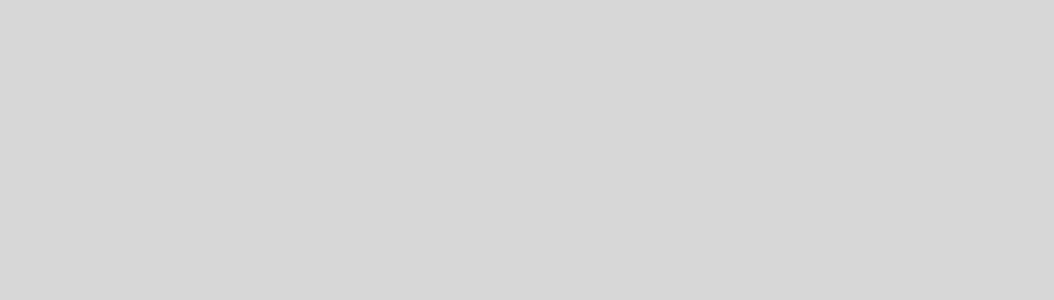
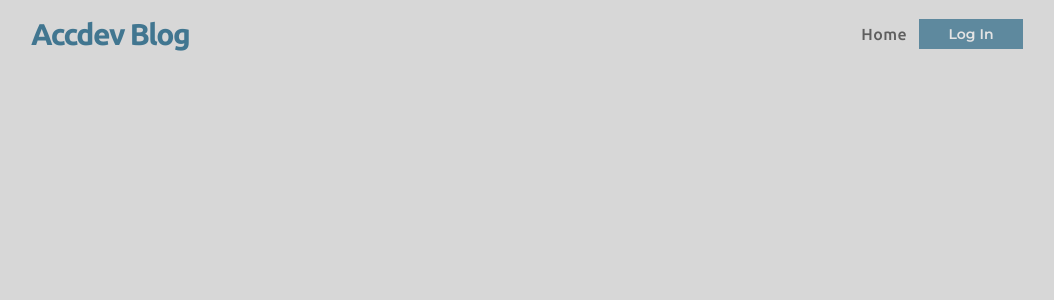
Before and after one commit to accdev1694/blog, a React (Vite) app: page / in a window 1280 px wide. Before the commit this address had no page. Shown: the top 300 px of the page, without its empty margins (113-1167 px from the left). Built offline with nearby package versions, Linux system fonts and the light colour scheme.

Commit message:
create nav links logic for login and create links

```diff
--- a/src/App.jsx
+++ b/src/App.jsx
@@ -1,23 +1,35 @@
+import { useState } from "react";
 import "./index.css";
 import { Link, BrowserRouter as Router, Routes, Route } from "react-router-dom";
 function App() {
+  const [isLoggedIn, setIsLoggedIn] = useState(false)
   return (
     <Router>
       {/* Main Page Container */}
-      <div className="h-screen px-36 font-secondary bg-custom">
+      <div className="h-screen px-36 font-secondary bg-custom pt-4">
         {/* Nav Container */}
         <div className="flex justify-between align-center">
-
+          <Link
+            className="tracking-tighter font-extrabold text-accent text-3xl font-primary"
+            to="/"
+          >
+            Accdev Blog
+          </Link>
+          {/* Navigation Links */}
+          <div className="flex justify-center items-center gap-2">
+            <Link className="px-1 tracking-wide text-primary font-medium font-primary opacity-80 hover:opacity-100 duration-300 ease-in-out">Home</Link>
+            {isLoggedIn ? <Link className="font-bold text-accent text-center text-sm border py-1 w-26 cursor-pointer opacity-80 hover:opacity-100 duration-300 ease-in-out" to="/create">Create Post</Link> : <button className="font-semibold text-secondary text-sm  py-1 border border-transparent opacity-80 hover:opacity-100 transition  duration-300 ease-in-out bg-accent  cursor-pointer w-26">Log In</button>}
+          </div>
         </div>
 
+        <div className="flex justify-center items-center gap-4">
+          <Routes>
+            <Route path="/"></Route>
+            <Route path="/login"></Route>
+            <Route path="/create"></Route>
+          </Routes>
+        </div>
       </div>
-      <Routes>
-        <Route>
-
-        </Route>
-
-      </Routes>
-
     </Router>
   );
 }
--- /dev/null
+++ b/src/components/Homepage.jsx
@@ -0,0 +1,7 @@
+const Homepage = () => {
+  return (
+    <div className=""></div>
+  );
+};
+
+export default Homepage;
--- a/src/components/NavItem.jsx
+++ /dev/null
@@ -1,9 +0,0 @@
-const NavItem = ({ href, text }) => {
-  return (
-    <li className="px-1 tracking-wide text-primary font-medium font-primary opacity-80 hover:opacity-100 duration-300 ease-in-out">
-      <a href={href}>{text}</a>
-    </li>
-  );
-};
-
-export default NavItem;
--- a/src/components/Navbar.jsx
+++ /dev/null
@@ -1,35 +0,0 @@
-import NavItem from "./NavItem";
-
-
-const Navbar = ({ isLoggedIn }) => {
-  return (
-    <div className="flex justify-between align-center pt-4">
-      <div className="tracking-tighter font-extrabold text-accent text-3xl font-primary">
-        <a href="/">Accdev Blog</a>
-      </div>
-      <div className="flex justify-center items-center gap-4">
-        <div className="flex">
-          <ul className="flex justify-center items-center">
-            <NavItem href="/home" text="Homepage" />
-          </ul>
-        </div>
-
-        {/* remember to switch TRUE the flag on the log in button */}
-        <div className="flex items-center justify-center gap-2">
-          {!isLoggedIn && (
-            <button className="font-bold text-accent border py-1 w-36 cursor-pointer opacity-80 hover:opacity-100 duration-300 ease-in-out">
-              Create Post
-            </button>
-          )}
-          {!isLoggedIn && (
-            <button className="font-semibold text-secondary   py-1 border border-transparent opacity-80 hover:opacity-100 transition  duration-300 ease-in-out bg-accent  cursor-pointer w-36">
-              Log In
-            </button>
-          )}
-        </div>
-      </div>
-    </div>
-  );
-};
-
-export default Navbar;
```
